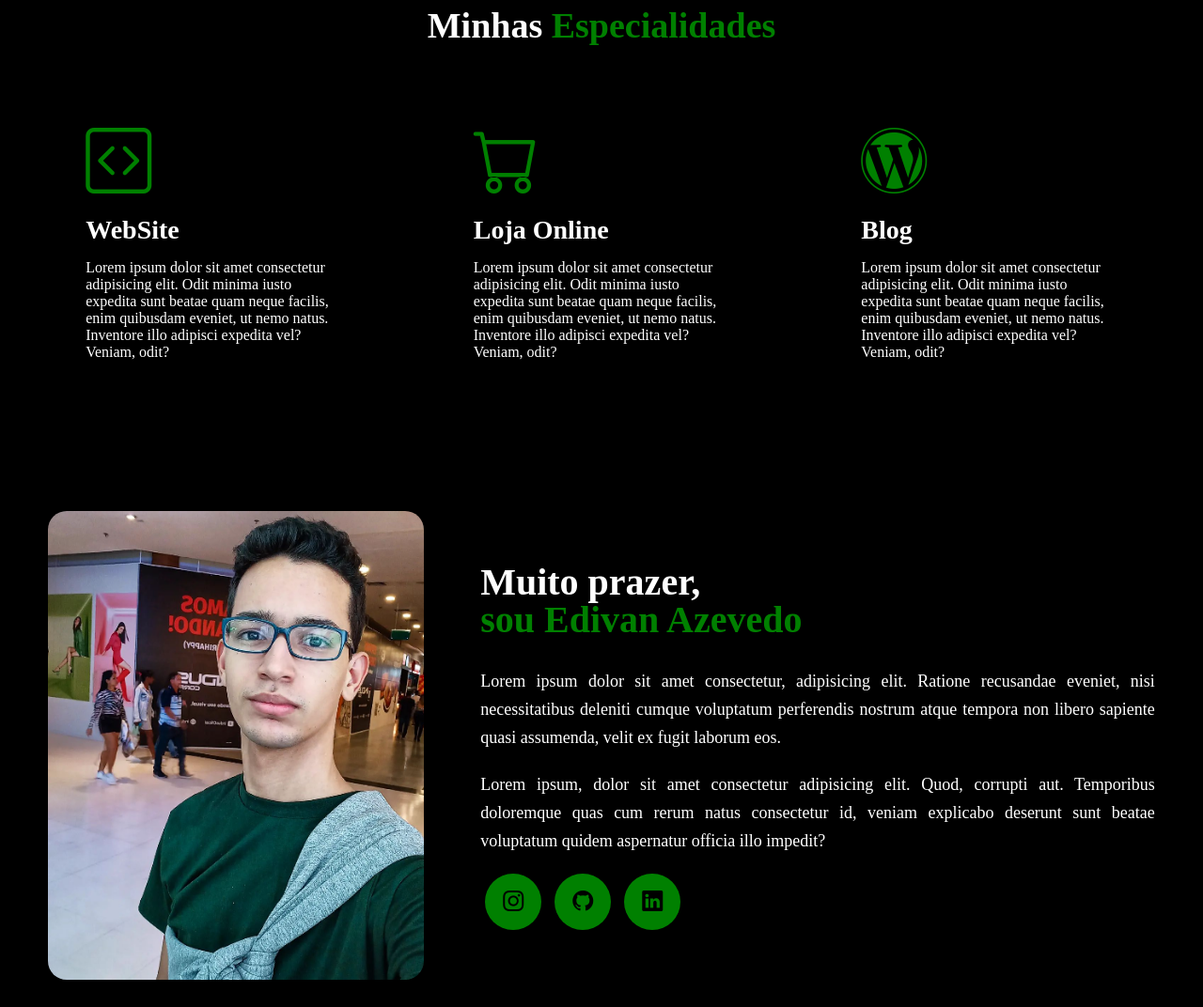
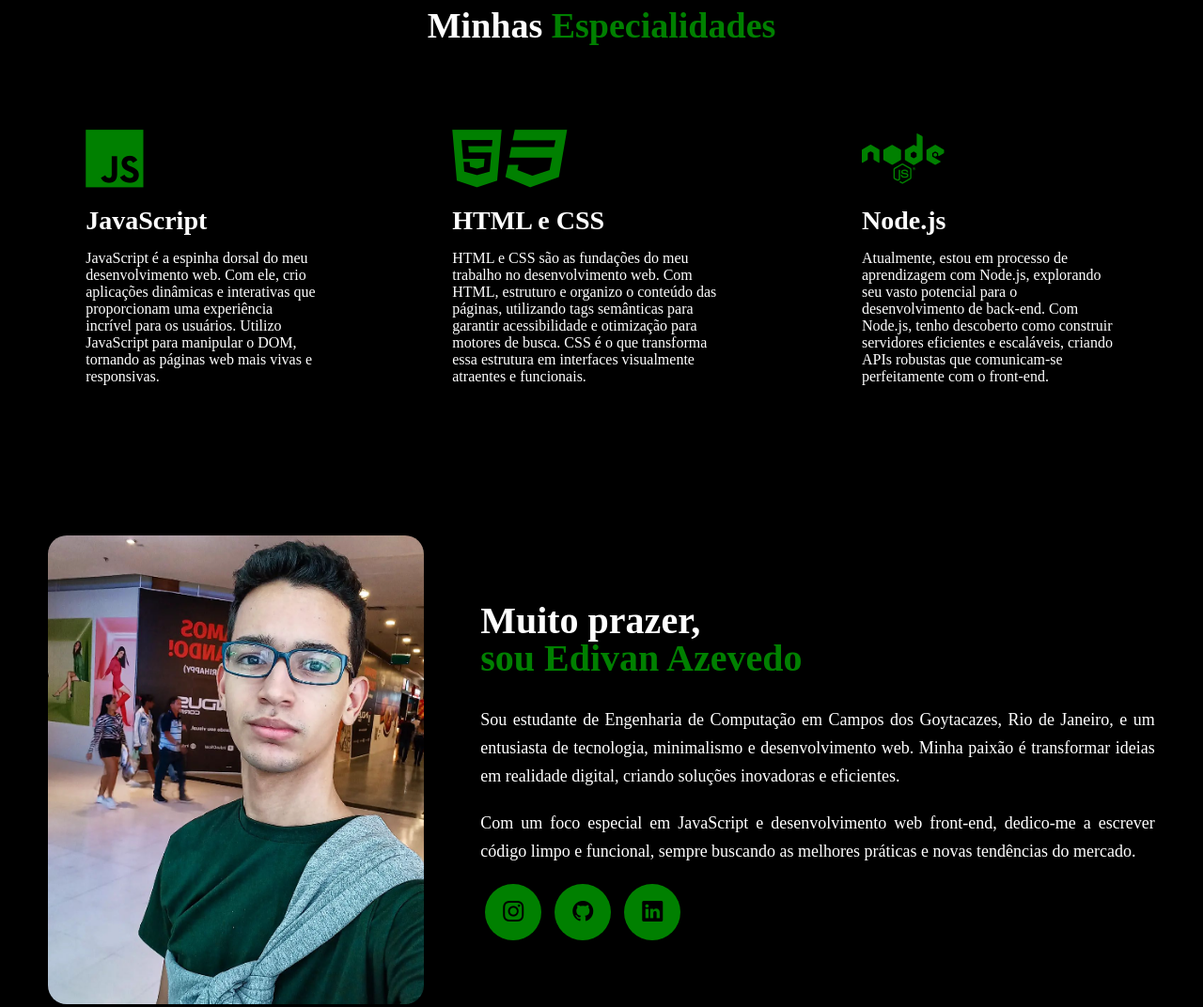
Before and after one commit to EdivanAzevedo/myPortifolio, a plain HTML site: page index.html in a window 1280 px wide. Shown: the part 740-1812 px from the top of the page at 94% size. Drawn offline with nearby package versions, Linux system fonts and the light colour scheme.

Commit message:
Atualizei icones e o conteúdo sobre mim

```diff
--- a/index.html
+++ b/index.html
@@ -8,6 +8,7 @@
       rel="stylesheet"
       href="https://cdn.jsdelivr.net/npm/bootstrap-icons@1.11.3/font/bootstrap-icons.min.css"
     />
+    <link rel="stylesheet" href="https://cdnjs.cloudflare.com/ajax/libs/font-awesome/6.5.2/css/all.min.css" integrity="sha512-SnH5WK+bZxgPHs44uWIX+LLJAJ9/2PkPKZ5QiAj6Ta86w+fsb2TkcmfRyVX3pBnMFcV7oQPJkl9QevSCWr3W6A==" crossorigin="anonymous" referrerpolicy="no-referrer" />
     <title>Edivan Azevedo</title>
   </head>
   <body>
@@ -33,7 +34,6 @@
         </div>
       </div>
     </header>
-
     <main>
       <section class="topo-site" id="topo-site">
         <div class="interface">
@@ -41,10 +41,14 @@
             <div class="txt-topo-site">
               <h1>Transformando ideias em realidade digital</h1>
               <p>
-                Lorem ipsum, dolor sit amet consectetur adipisicing elit.
-                Reiciendis unde quo ipsam ipsum, aliquam, error voluptas iure
-                repudiandae, vel totam deleniti ad excepturi possimus officiis
-                accusamus nisi laboriosam animi illum.
+                Bem-vindo ao meu portfólio! Aqui, você encontrará o melhor do
+                desenvolvimento web. Sou Edivan, um apaixonado por tecnologia e
+                inovação, dedicado a transformar ideias em soluções digitais
+                incríveis. Navegue pelos meus projetos e descubra como cada
+                linha de código é escrita com dedicação e criatividade. Seja
+                para um site elegante, uma aplicação robusta ou uma experiência
+                interativa, estou aqui para tornar seus sonhos digitais
+                realidade.
               </p>
               <div class="btn-contato">
                 <a href="#formulario" id="">
@@ -63,33 +67,25 @@
           <h2 class="titulo">Minhas <span>Especialidades</span></h2>
           <div class="flex">
             <div class="especialidades-box">
-              <i class="bi bi-code-square"></i>
-              <h3>WebSite</h3>
+              <i class="fa-brands fa-js"></i>
+              <h3>JavaScript</h3>
               <p>
-                Lorem ipsum dolor sit amet consectetur adipisicing elit. Odit
-                minima iusto expedita sunt beatae quam neque facilis, enim
-                quibusdam eveniet, ut nemo natus. Inventore illo adipisci
-                expedita vel? Veniam, odit?
+                JavaScript é a espinha dorsal do meu desenvolvimento web. Com ele, crio aplicações dinâmicas e interativas que proporcionam uma experiência incrível para os usuários. Utilizo JavaScript para manipular o DOM, tornando as páginas web mais vivas e responsivas.
               </p>
             </div>
             <div class="especialidades-box">
-              <i class="bi bi-cart"></i>
-              <h3>Loja Online</h3>
+              <i class="fa-brands fa-html5"></i>
+              <i class="fa-brands fa-css3"></i>
+              <h3>HTML e CSS</h3>
               <p>
-                Lorem ipsum dolor sit amet consectetur adipisicing elit. Odit
-                minima iusto expedita sunt beatae quam neque facilis, enim
-                quibusdam eveniet, ut nemo natus. Inventore illo adipisci
-                expedita vel? Veniam, odit?
+                HTML e CSS são as fundações do meu trabalho no desenvolvimento web. Com HTML, estruturo e organizo o conteúdo das páginas, utilizando tags semânticas para garantir acessibilidade e otimização para motores de busca. CSS é o que transforma essa estrutura em interfaces visualmente atraentes e funcionais.
               </p>
             </div>
             <div class="especialidades-box">
-              <i class="bi bi-wordpress"></i>
-              <h3>Blog</h3>
+              <i class="fa-brands fa-node"></i>
+              <h3>Node.js</h3>
               <p>
-                Lorem ipsum dolor sit amet consectetur adipisicing elit. Odit
-                minima iusto expedita sunt beatae quam neque facilis, enim
-                quibusdam eveniet, ut nemo natus. Inventore illo adipisci
-                expedita vel? Veniam, odit?
+                Atualmente, estou em processo de aprendizagem com Node.js, explorando seu vasto potencial para o desenvolvimento de back-end. Com Node.js, tenho descoberto como construir servidores eficientes e escaláveis, criando APIs robustas que comunicam-se perfeitamente com o front-end.
               </p>
             </div>
           </div>
@@ -104,16 +100,16 @@
             <div class="txt-sobre">
               <h2>Muito prazer,<span>sou Edivan Azevedo</span></h2>
               <p>
-                Lorem ipsum dolor sit amet consectetur, adipisicing elit.
-                Ratione recusandae eveniet, nisi necessitatibus deleniti cumque
-                voluptatum perferendis nostrum atque tempora non libero sapiente
-                quasi assumenda, velit ex fugit laborum eos.
+                Sou estudante de Engenharia de Computação em Campos dos
+                Goytacazes, Rio de Janeiro, e um entusiasta de tecnologia,
+                minimalismo e desenvolvimento web. Minha paixão é transformar
+                ideias em realidade digital, criando soluções inovadoras e
+                eficientes.
               </p>
               <p>
-                Lorem ipsum, dolor sit amet consectetur adipisicing elit. Quod,
-                corrupti aut. Temporibus doloremque quas cum rerum natus
-                consectetur id, veniam explicabo deserunt sunt beatae voluptatum
-                quidem aspernatur officia illo impedit?
+                Com um foco especial em JavaScript e desenvolvimento web
+                front-end, dedico-me a escrever código limpo e funcional, sempre
+                buscando as melhores práticas e novas tendências do mercado.
               </p>
               <div class="btn-social">
                 <a
@@ -188,7 +184,6 @@
         </div>
       </section>
     </main>
-
     <footer>
       <div class="interface">
         <div class="line-footer">
```
